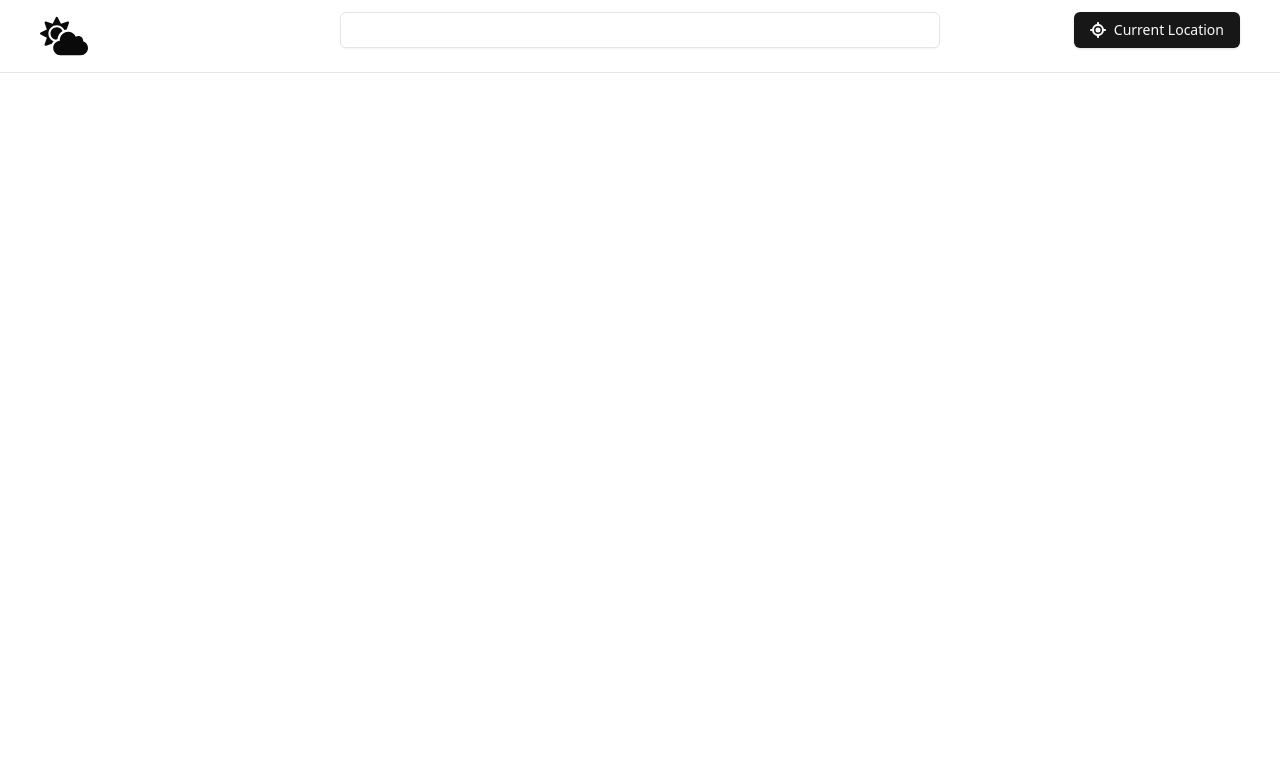
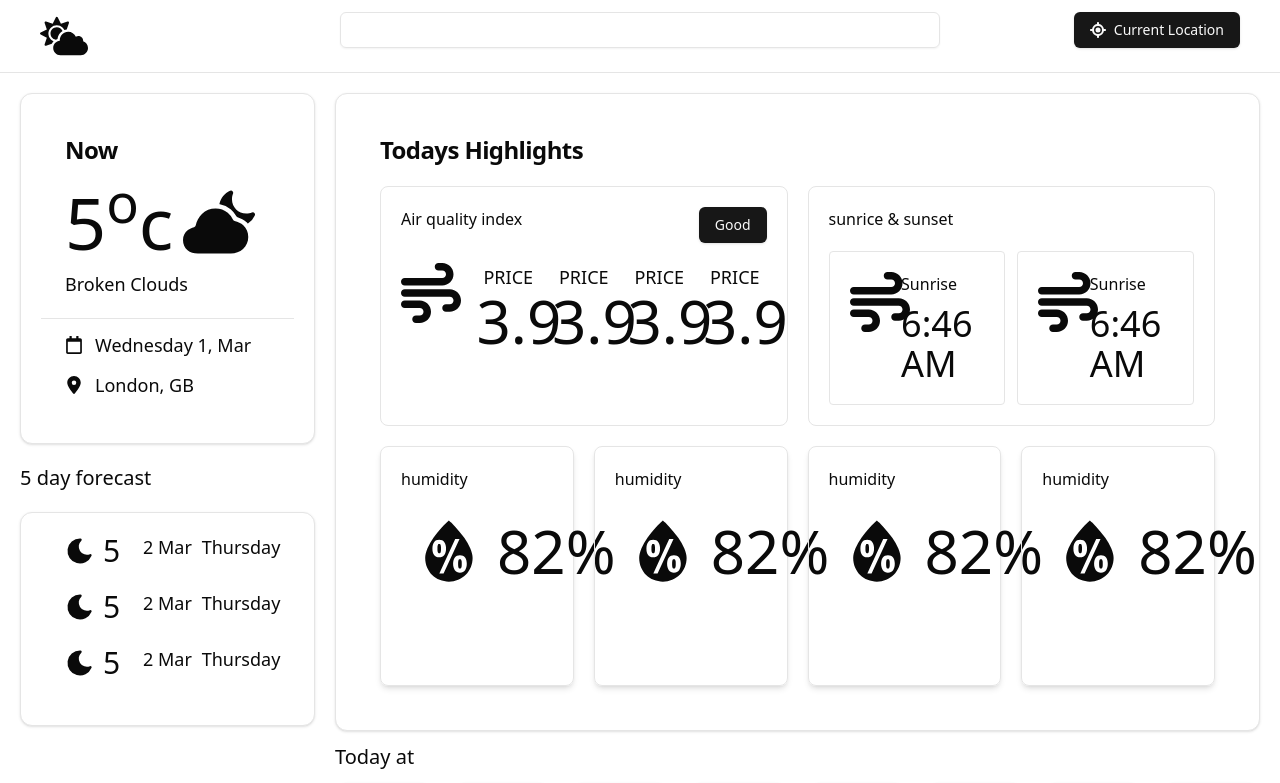
Before and after one commit to kavindu-udara/weatherio, a Next.js app: page / in a window 1280 px wide. Shown: the top 783 px of the page. Built offline with nearby package versions, Linux system fonts and the light colour scheme.

Commit message:
sample ui created

```diff
--- a/app/globals.css
+++ b/app/globals.css
@@ -1,8 +1,6 @@
 @tailwind base;
 @tailwind components;
 @tailwind utilities;
-
-
 
 @layer base {
   :root {
@@ -109,8 +107,6 @@
   }
 }
 
-
-
 @layer base {
   * {
     @apply border-border outline-ring/50;
--- a/app/layout.tsx
+++ b/app/layout.tsx
@@ -28,7 +28,7 @@ export default function RootLayout({
       <body
         className={`${geistSans.variable} ${geistMono.variable} antialiased`}
       >
-        <Header/>
+        <Header />
         {children}
       </body>
     </html>
--- a/app/page.tsx
+++ b/app/page.tsx
@@ -1,9 +1,19 @@
+import FiveDayForecastCard from "@/components/cards/fiveDayForecastCard";
+import NowCard from "@/components/cards/nowCard";
+import TodayAtCard from "@/components/cards/todayAtCard";
+import TodaysHighlightsCard from "@/components/cards/todaysHighlightsCard";
 
 export default function Home() {
   return (
-    <div className="grid grid-cols-4 gap-5 ">
-      <div className=""></div>
-      <div className="col-span-3"></div>
+    <div className="grid grid-cols-4 gap-5 p-5">
+      <div className="flex flex-col gap-5">
+        <NowCard/>
+        <FiveDayForecastCard/>
+      </div>
+      <div className="col-span-3 flex flex-col gap-3">
+        <TodaysHighlightsCard/>
+        <TodayAtCard/>
+      </div>
     </div>
   );
 }
--- /dev/null
+++ b/components/cards/fiveDayForecastCard.tsx
@@ -0,0 +1,23 @@
+import React from "react";
+import {
+  Card,
+  CardContent
+} from "@/components/ui/card";
+import ForecastCard from "./forecastCard";
+
+const FiveDayForecastCard = () => {
+  return (
+    <div className="flex flex-col gap-5">
+      <div className="text-xl">5 day forecast</div>
+      <Card className="p-5">
+        <CardContent className="flex flex-col gap-5">
+          <ForecastCard/>
+          <ForecastCard/>
+          <ForecastCard/>
+        </CardContent>
+      </Card>
+    </div>
+  );
+};
+
+export default FiveDayForecastCard;
--- /dev/null
+++ b/components/cards/forecastCard.tsx
@@ -0,0 +1,16 @@
+import React from "react";
+import { TbMoonFilled } from "react-icons/tb";
+
+const ForecastCard = () => {
+  return (
+    <div className="grid grid-cols-3 text-lg">
+      <div className="flex gap-2 items-center text-3xl">
+        <TbMoonFilled />5
+      </div>
+      <div className="text-center">2 Mar</div>
+      <div className="text-end">Thursday</div>
+    </div>
+  );
+};
+
+export default ForecastCard;
--- /dev/null
+++ b/components/cards/indexCard.tsx
@@ -0,0 +1,17 @@
+import React from "react";
+
+interface Props {
+  title: string;
+  number: number;
+}
+
+const IndexCard: React.FC<Props> = ({ title, number }) => {
+  return (
+    <div>
+      <div className="text-center uppercase text-lg">{title}</div>
+      <div className="text-center">{number}</div>
+    </div>
+  );
+};
+
+export default IndexCard;
--- /dev/null
+++ b/components/cards/levelCard.tsx
@@ -0,0 +1,21 @@
+import React, { ReactNode } from "react";
+
+interface LevelCardProps {
+  title: string;
+  icon: ReactNode;
+  precent: string;
+}
+
+const LevelCard: React.FC<LevelCardProps> = ({ title, icon, precent }) => {
+  return (
+    <div className="border rounded-lg p-5 shadow-md">
+      <p>{title}</p>
+      <div className="flex justify-between items-center text-6xl mt-3">
+        <div className="text-8xl">{icon}</div>
+        <div>{precent}</div>
+      </div>
+    </div>
+  );
+};
+
+export default LevelCard;
--- /dev/null
+++ b/components/cards/nowCard.tsx
@@ -0,0 +1,44 @@
+import React from "react";
+import {
+  Card,
+  CardContent,
+  CardFooter,
+  CardHeader,
+  CardTitle,
+} from "@/components/ui/card";
+import { IoCloudyNight } from "react-icons/io5";
+import { FaRegCalendar } from "react-icons/fa";
+import { FaLocationDot } from "react-icons/fa6";
+
+const NowCard = () => {
+  return (
+    <Card className="p-5">
+      <CardHeader className="text-2xl">
+        <CardTitle>Now</CardTitle>
+      </CardHeader>
+      <CardContent className="border-b pb-5">
+        <div className="text-7xl grid grid-cols-2">
+          <div className="text-center">
+            5<sup>o</sup>c
+          </div>
+          <div className="flex justify-center">
+            <IoCloudyNight />
+          </div>
+        </div>
+        <p className="mt-3 text-lg">Broken Clouds</p>
+      </CardContent>
+      <CardFooter className="text-lg pt-3">
+        <div className="flex flex-col gap-3">
+          <div className="flex items-center">
+            <FaRegCalendar className="mr-3" /> Wednesday 1, Mar
+          </div>
+          <div className="flex items-center">
+            <FaLocationDot className="mr-3" /> London, GB
+          </div>
+        </div>
+      </CardFooter>
+    </Card>
+  );
+};
+
+export default NowCard;
--- /dev/null
+++ b/components/cards/timeEventCard.tsx
@@ -0,0 +1,29 @@
+import React from "react";
+import {
+  Card,
+  CardContent,
+  CardFooter,
+  CardHeader,
+  CardTitle,
+} from "@/components/ui/card";
+import { TbMoonFilled } from "react-icons/tb";
+
+const TimeEventCard = () => {
+  return (
+    <Card>
+      <CardHeader>
+        <CardTitle className="text-center">9 AM</CardTitle>
+      </CardHeader>
+      <CardContent className="text-6xl flex justify-center">
+        <TbMoonFilled />
+      </CardContent>
+      <CardFooter className=" flex justify-center text-lg">
+        <div>
+          1 <sup>o</sup>
+        </div>
+      </CardFooter>
+    </Card>
+  );
+};
+
+export default TimeEventCard;
--- /dev/null
+++ b/components/cards/todayAtCard.tsx
@@ -0,0 +1,22 @@
+import React from "react";
+import TimeEventCard from "./timeEventCard";
+
+const TodayAtCard = () => {
+  return (
+    <div className="flex flex-col gap-3">
+      <div className="text-xl">Today at</div>
+      <div className="grid grid-cols-8 gap-5 text-lg">
+        <TimeEventCard />
+        <TimeEventCard />
+        <TimeEventCard />
+        <TimeEventCard />
+        <TimeEventCard />
+        <TimeEventCard />
+        <TimeEventCard />
+        <TimeEventCard />
+      </div>
+    </div>
+  );
+};
+
+export default TodayAtCard;
--- /dev/null
+++ b/components/cards/todaysHighlightsCard.tsx
@@ -0,0 +1,83 @@
+import React from "react";
+import {
+  Card,
+  CardContent,
+  CardHeader,
+  CardTitle,
+} from "@/components/ui/card";
+import { Button } from "../ui/button";
+import { FaWind } from "react-icons/fa6";
+import { WiHumidity } from "react-icons/wi";
+import LevelCard from "./levelCard";
+import IndexCard from "./indexCard";
+
+const TodaysHighlightsCard = () => {
+  return (
+    <Card className="p-5">
+      <CardHeader className="text-2xl">
+        <CardTitle>Todays Highlights</CardTitle>
+      </CardHeader>
+      <CardContent className="grid grid-cols-2 gap-5">
+        <div className="grid grid-rows-2 gap-5">
+          <div className="flex flex-col gap-5 border p-5 rounded-lg">
+            <div className="flex justify-between">
+              <p>Air quality index</p>
+              <Button>Good</Button>
+            </div>
+            <div className="grid grid-cols-5 gap-3 text-6xl">
+              <div>
+                <FaWind />
+              </div>
+              <IndexCard title="price" number={3.9} />
+              <IndexCard title="price" number={3.9} />
+              <IndexCard title="price" number={3.9} />
+              <IndexCard title="price" number={3.9} />
+            </div>
+          </div>
+          <div className="grid grid-cols-2 gap-5">
+            <LevelCard title="humidity" icon={<WiHumidity />} precent="82%" />
+            <LevelCard title="humidity" icon={<WiHumidity />} precent="82%" />
+          </div>
+        </div>
+
+        <div className="grid grid-rows-2 gap-5">
+          <div className="flex flex-col gap-5 border p-5 rounded-lg">
+            <div className="flex ">
+              <p>sunrice & sunset</p>
+            </div>
+            <div className="grid grid-cols-2 gap-3 ">
+              <div className="border rounded gap-5 grid grid-cols-3  p-5">
+                <div className="text-6xl">
+                  <FaWind />
+                </div>
+                <div className="col-span-2 flex flex-col gap-2">
+                  <p>Sunrise</p>
+                  <div className="uppercase text-4xl">6:46 am</div>
+                </div>
+              </div>
+
+              {/* sunset */}
+              <div className="border rounded gap-5 grid grid-cols-3  p-5">
+                <div className="text-6xl">
+                  <FaWind />
+                </div>
+                <div className="col-span-2 flex flex-col gap-2">
+                  <p>Sunrise</p>
+                  <div className="uppercase text-4xl">6:46 am</div>
+                </div>
+              </div>
+
+            </div>
+          </div>
+          <div className="grid grid-cols-2 gap-5">
+            <LevelCard title="humidity" icon={<WiHumidity />} precent="82%" />
+            <LevelCard title="humidity" icon={<WiHumidity />} precent="82%" />
+          </div>
+        </div>
+
+      </CardContent>
+    </Card>
+  );
+};
+
+export default TodaysHighlightsCard;
--- /dev/null
+++ b/components/ui/card.tsx
@@ -0,0 +1,76 @@
+import * as React from "react"
+
+import { cn } from "@/lib/utils"
+
+const Card = React.forwardRef<
+  HTMLDivElement,
+  React.HTMLAttributes<HTMLDivElement>
+>(({ className, ...props }, ref) => (
+  <div
+    ref={ref}
+    className={cn(
+      "rounded-xl border bg-card text-card-foreground shadow",
+      className
+    )}
+    {...props}
+  />
+))
+Card.displayName = "Card"
+
+const CardHeader = React.forwardRef<
+  HTMLDivElement,
+  React.HTMLAttributes<HTMLDivElement>
+>(({ className, ...props }, ref) => (
+  <div
+    ref={ref}
+    className={cn("flex flex-col space-y-1.5 p-6", className)}
+    {...props}
+  />
+))
+CardHeader.displayName = "CardHeader"
+
+const CardTitle = React.forwardRef<
+  HTMLDivElement,
+  React.HTMLAttributes<HTMLDivElement>
+>(({ className, ...props }, ref) => (
+  <div
+    ref={ref}
+    className={cn("font-semibold leading-none tracking-tight", className)}
+    {...props}
+  />
+))
+CardTitle.displayName = "CardTitle"
+
+const CardDescription = React.forwardRef<
+  HTMLDivElement,
+  React.HTMLAttributes<HTMLDivElement>
+>(({ className, ...props }, ref) => (
+  <div
+    ref={ref}
+    className={cn("text-sm text-muted-foreground", className)}
+    {...props}
+  />
+))
+CardDescription.displayName = "CardDescription"
+
+const CardContent = React.forwardRef<
+  HTMLDivElement,
+  React.HTMLAttributes<HTMLDivElement>
+>(({ className, ...props }, ref) => (
+  <div ref={ref} className={cn("p-6 pt-0", className)} {...props} />
+))
+CardContent.displayName = "CardContent"
+
+const CardFooter = React.forwardRef<
+  HTMLDivElement,
+  React.HTMLAttributes<HTMLDivElement>
+>(({ className, ...props }, ref) => (
+  <div
+    ref={ref}
+    className={cn("flex items-center p-6 pt-0", className)}
+    {...props}
+  />
+))
+CardFooter.displayName = "CardFooter"
+
+export { Card, CardHeader, CardFooter, CardTitle, CardDescription, CardContent }
```
